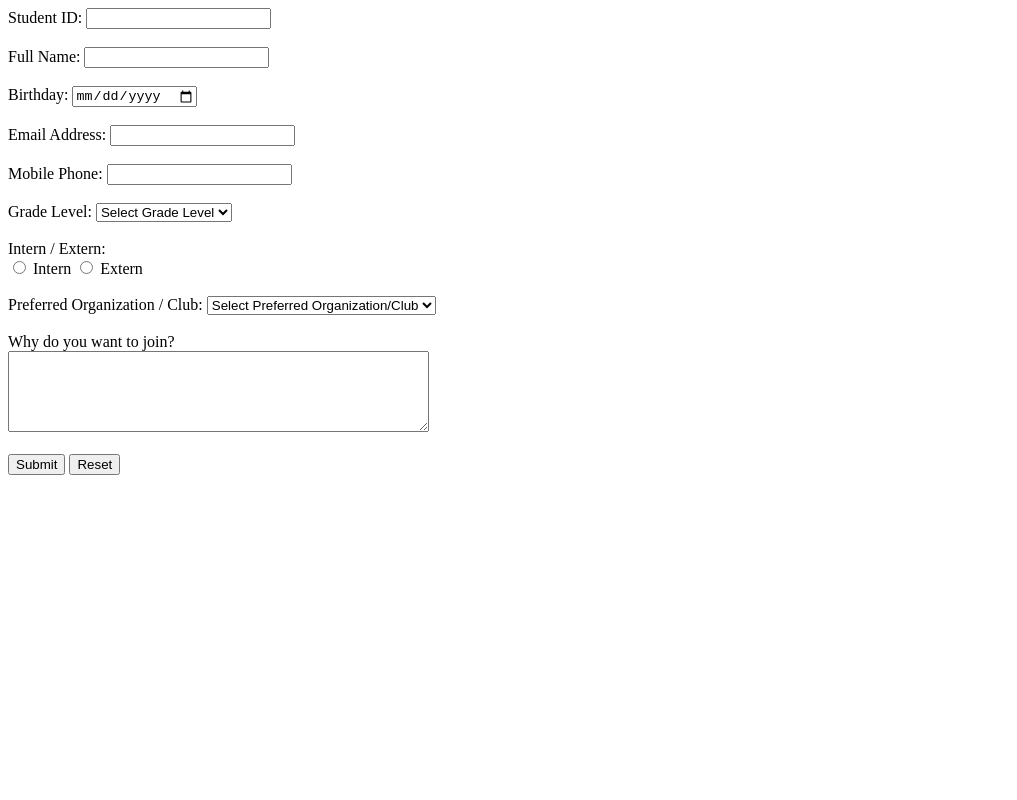
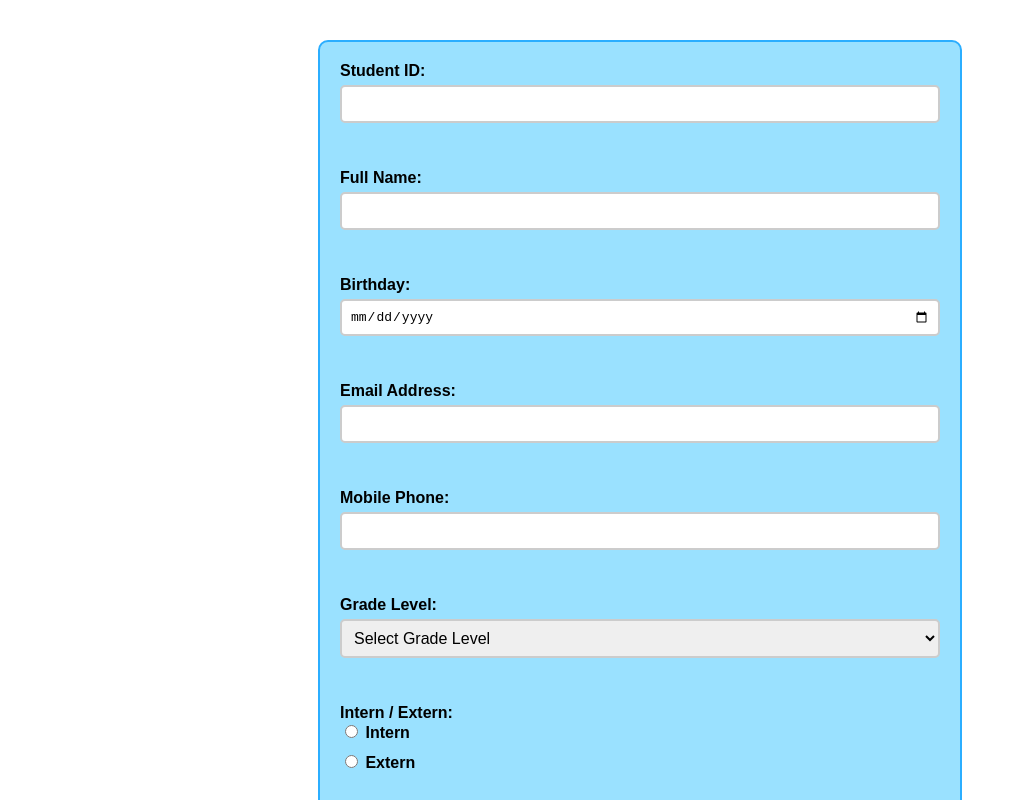
Before and after one commit to SatyanaMendoza/2QPortfolioLiMendoza, a plain HTML site: page public/Q3/html/Q3_2GLiMendoza.html in a window 1280 px wide. Shown: the top 800 px of the page, without its empty margins (0-1017 px from the left). Drawn offline with Linux system fonts and the light colour scheme.

Commit message:
finished css

```diff
--- a/public/Q3/css/Q3_2GLiMendoza.css
+++ b/public/Q3/css/Q3_2GLiMendoza.css
@@ -1,4 +1,53 @@
+form {
+    max-width: 600px;
+    margin: 40px auto;
+    padding: 20px;
+    border: 2px solid #2baeff;
+    border-radius: 10px;
+    background-color: #9ae1ff;
+    font-family: Arial, sans-serif;
+}
+
+label {
+    display: block;
+    margin-bottom: 10px;
+    font-weight: bold;
+}
+
+input[type="text"], input[type="number"], input[type="email"], input[type="date"], textarea, select {
+    width: 100%;
+    padding: 8px;
+    margin-top: 5px;
+    border: 2px solid #ccc;
+    border-radius: 5px;
+    box-sizing: border-box;
+    font-size: 1em;
+    transition: border-color 0.3s, box-shadow 0.3s;
+}
+
 .missing {
     border: 2px solid red;
     background-color: #ffe6e6;
 }
+
+input:focus, textarea:focus, select:focus {
+    border-color: #4CAF50;
+    box-shadow: 0 0 5px #4CAF50;
+    outline: none;
+}
+
+input[type="submit"], input[type="reset"] {
+    padding: 10px 20px;
+    margin-right: 10px;
+    border: none;
+    border-radius: 5px;
+    background-color: #4CAF50;
+    color: white;
+    font-weight: bold;
+    cursor: pointer;
+    transition: background-color 0.3s;
+}
+
+input[type="submit"]:hover, input[type="reset"]:hover {
+    background-color: #45a049;
+}
```
